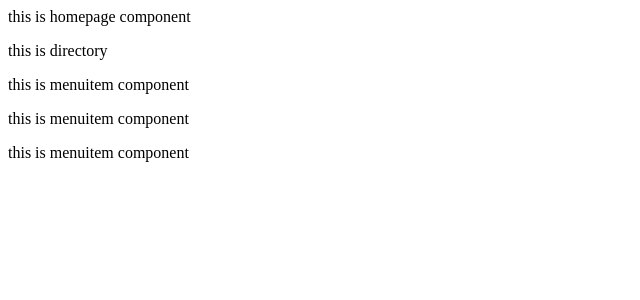
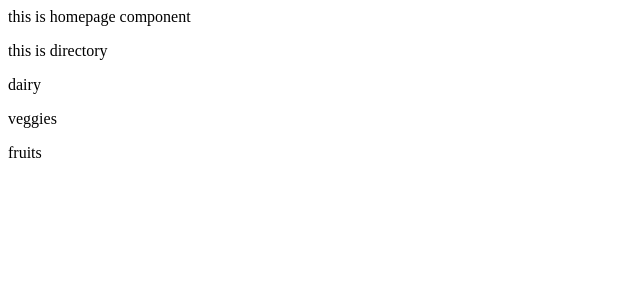
Before and after one commit to Sagar-57/react-restraunt, a React (Create React App) app: page / in a window 1280 px wide. Shown: the top 300 px of the page, without its empty margins (0-640 px from the left). Built offline with nearby package versions, Linux system fonts and the light colour scheme.

Commit message:
2 files modified

```diff
--- a/src/child-components/directory/directory.component.js
+++ b/src/child-components/directory/directory.component.js
@@ -30,8 +30,8 @@ class Directory extends React.Component{
         return( <div className="directory-component">
             <p>this is directory</p>
             {
-                this.state.categories.map(category =>(
-                    <MenuItem/>
+                this.state.categories.map(({name})=>(
+                    <MenuItem nameofcategory={name}/>
                 ))
             }
         </div>)
--- a/src/child-components/menu-item/menu-item.component.js
+++ b/src/child-components/menu-item/menu-item.component.js
@@ -1,10 +1,10 @@
 import React from "react";
 
-function MenuItem() {
+function MenuItem({nameofcategory}) {
   return (
     <div className="menuitem-component">
 
-      <p>this is menuitem component</p>
+      <p>{nameofcategory}</p>
 
     </div>
   );
```
